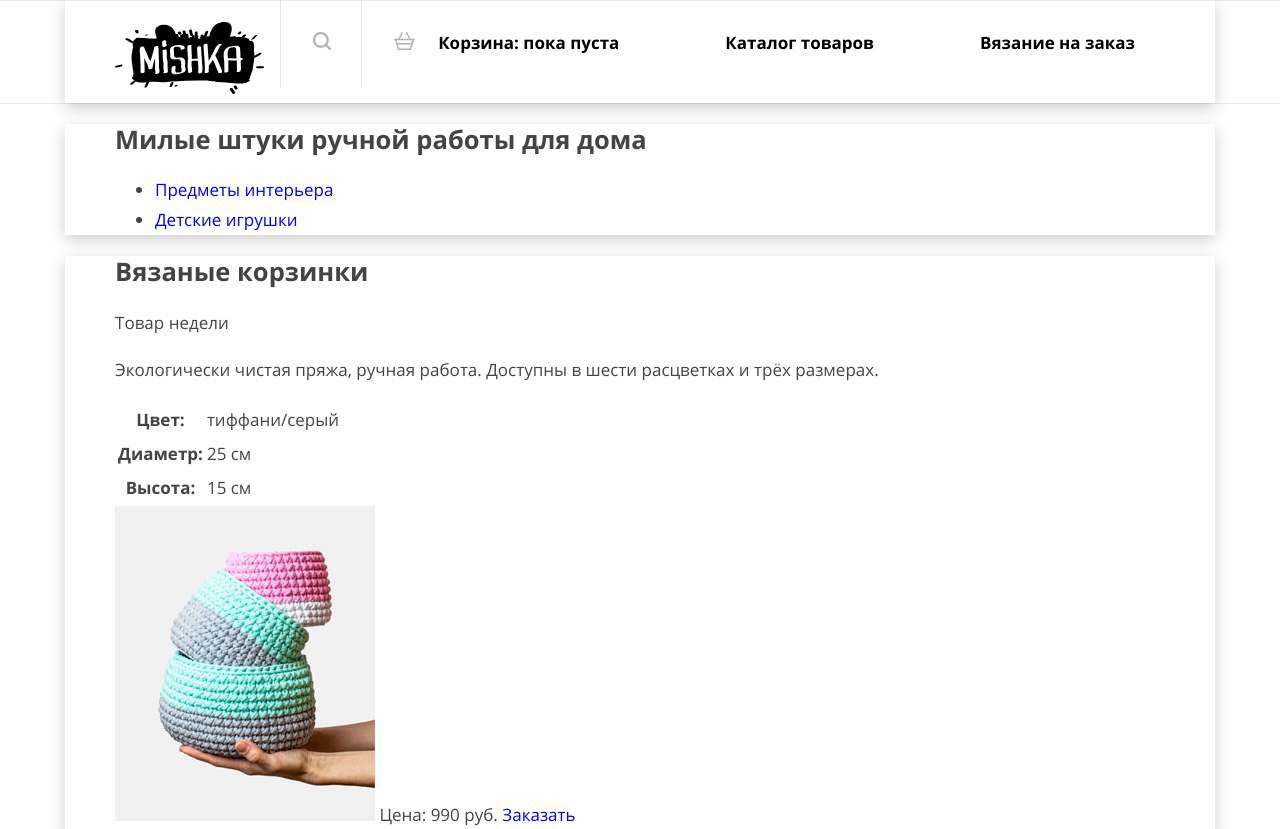
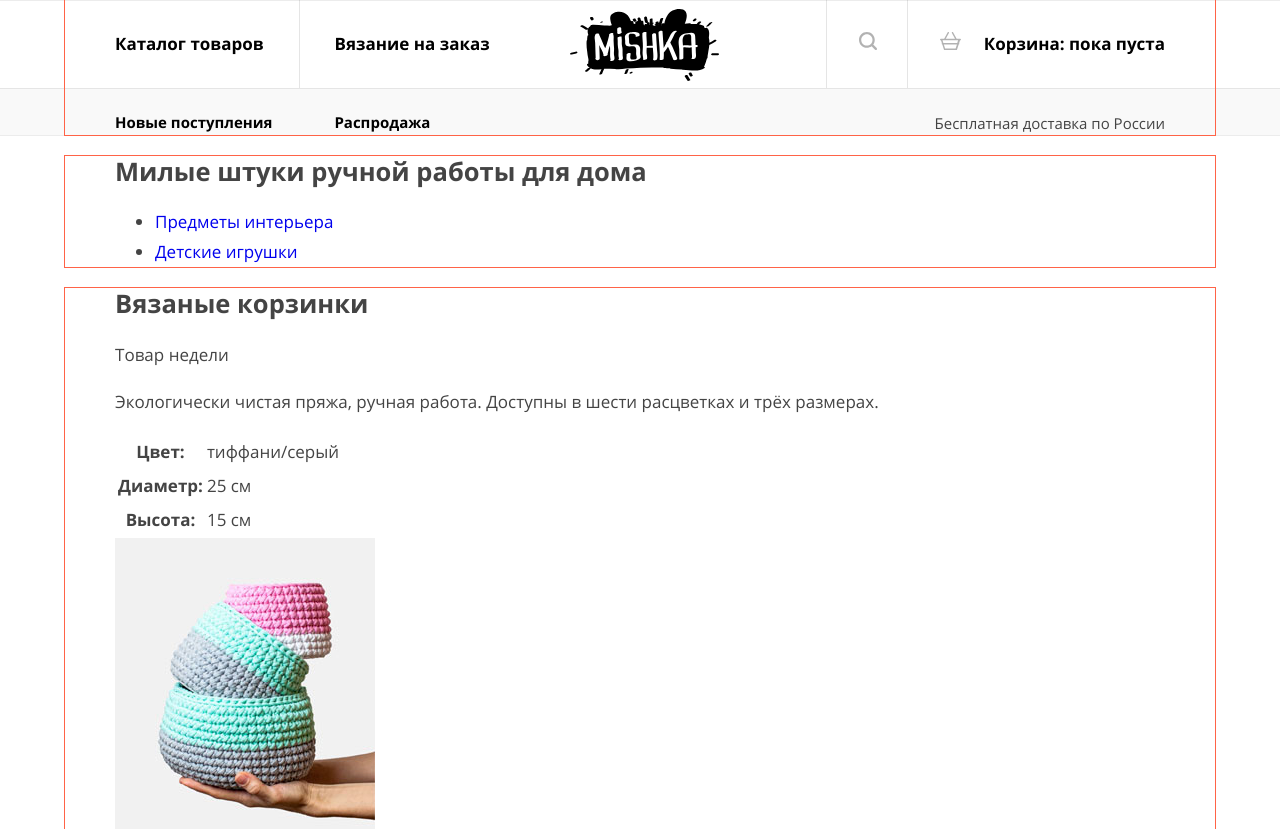
Before and after one commit to htmlacademy-adaptive/1851473-mishka-29, a website: page source/index.html in a window 1280 px wide. Shown: the top 829 px of the page. Drawn offline with nearby package versions, Linux system fonts and the light colour scheme; files that its build step writes are made by us from their sources.

Commit message:
Сделал шапку на всех состояниях

```diff
--- a/source/index.html
+++ b/source/index.html
@@ -6,7 +6,7 @@
     <link rel="stylesheet" href="css/style.css">
   </head>
   <body>
-    <header class="header">
+    <header class="header header--index">
       <div class="header__container container">
         <nav class="header__navigation navigation navigation--no-js">
           <a href="#" class="header__logo">
@@ -46,7 +46,7 @@
               </a>
             </li>
             <li class="navigation__item">
-              <a href="#" class="navigation__link">
+              <a href="#" class="navigation__link navigation__link--cart">
                 <svg width="21" height="18" viewBox="0 0 21 18">
                   <use xlink:href="img/sprite.svg#cart">
                   </use>
--- a/source/sass/base/container.scss
+++ b/source/sass/base/container.scss
@@ -1,6 +1,6 @@
 .container {
   min-width: 320px;
-  box-shadow: 0 5px 15px 0 rgba(0, 1, 1, 0.2);
+  outline: tomato 1px solid;
   padding-left: 30px;
   padding-right: 30px;
   margin: 0 auto;
--- a/source/sass/blocks/header.scss
+++ b/source/sass/blocks/header.scss
@@ -90,5 +90,16 @@
     position: static;
     padding-top: 22px;
     transform: none;
+    margin-right: 200px;
+  }
+
+  .header--index {
+    background-image: linear-gradient(to bottom, #ffffff 0, #ffffff 88px, rgba(0, 0, 0, 0.1) 88px, rgba(0, 0, 0, 0.1) 89px, #f9f9f9 89px, #f9f9f9 100%);
   }
 }
+
+@media (min-width: $desktop-width) {
+  .header__logo {
+    margin-right: 0;
+  }
+}
--- a/source/sass/blocks/navigation.scss
+++ b/source/sass/blocks/navigation.scss
@@ -75,8 +75,18 @@
   }
 
   .navigation__list--main {
-    display: flex;
+    display: grid;
+    grid-template-columns: repeat(2, 160px);
+    gap: 7px;
     order: 1;
+    padding-top: 21px;
+    width: 50%;
+
+    .navigation__link {
+      padding: 0;
+      font-size: 15px;
+      line-height: 24px;
+    }
   }
 
   .navigation__list--icon {
@@ -99,4 +109,76 @@
   .navigation__link {
     box-shadow: none;
   }
+
+  .navigation__link--cart {
+    padding-right: 0;
+    padding-top: 32px;
+    padding-bottom: 32px;
+  }
+
+  .navigation__delivery {
+    display: block;
+    margin-left: auto;
+    order: 5;
+    font-size: 15px;
+    line-height: 24px;
+    margin-top: 21px;
+  }
 }
+
+
+@media (min-width: $desktop-width) {
+  .header__logo {
+    order: 2;
+    padding-top: 9px;
+    padding-left: 45px;
+  }
+
+  .navigation__list--main {
+    order: 1;
+    display: flex;
+    padding: 0;
+    align-items: flex-start;
+    gap: 35px;
+    width: auto;
+
+    .navigation__link {
+      font-size: 17px;
+      line-height: 24px;
+      padding-top: 32px;
+      padding-bottom: 32px;
+      padding-right: 35px;
+    }
+
+    .navigation__item {
+      &:first-child {
+        border-right: 1px solid rgba(0, 0, 0, 0.1);
+      }
+    }
+  }
+
+  .navigation__list--icon {
+    order: 3;
+
+    .navigation__link {
+      font-size: 17px;
+      line-height: 24px;
+    }
+  }
+
+  .navigation__list--sub-menu {
+    display: flex;
+    order: 4;
+
+    .navigation__link {
+      padding: 0;
+      font-size: 15px;
+      line-height: 24px;
+    }
+
+    .navigation__item {
+      padding-top: 20px;
+      padding-right: 62px;
+    }
+  }
+}
```
